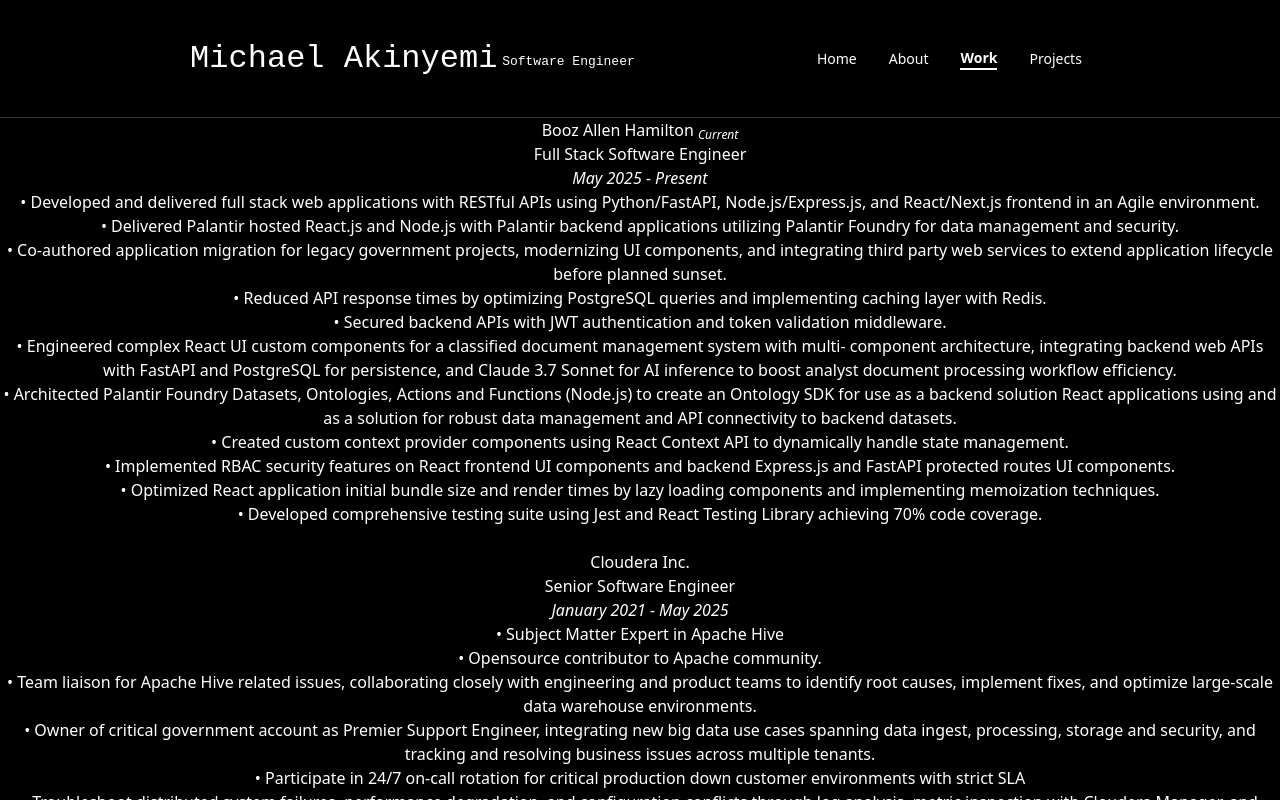
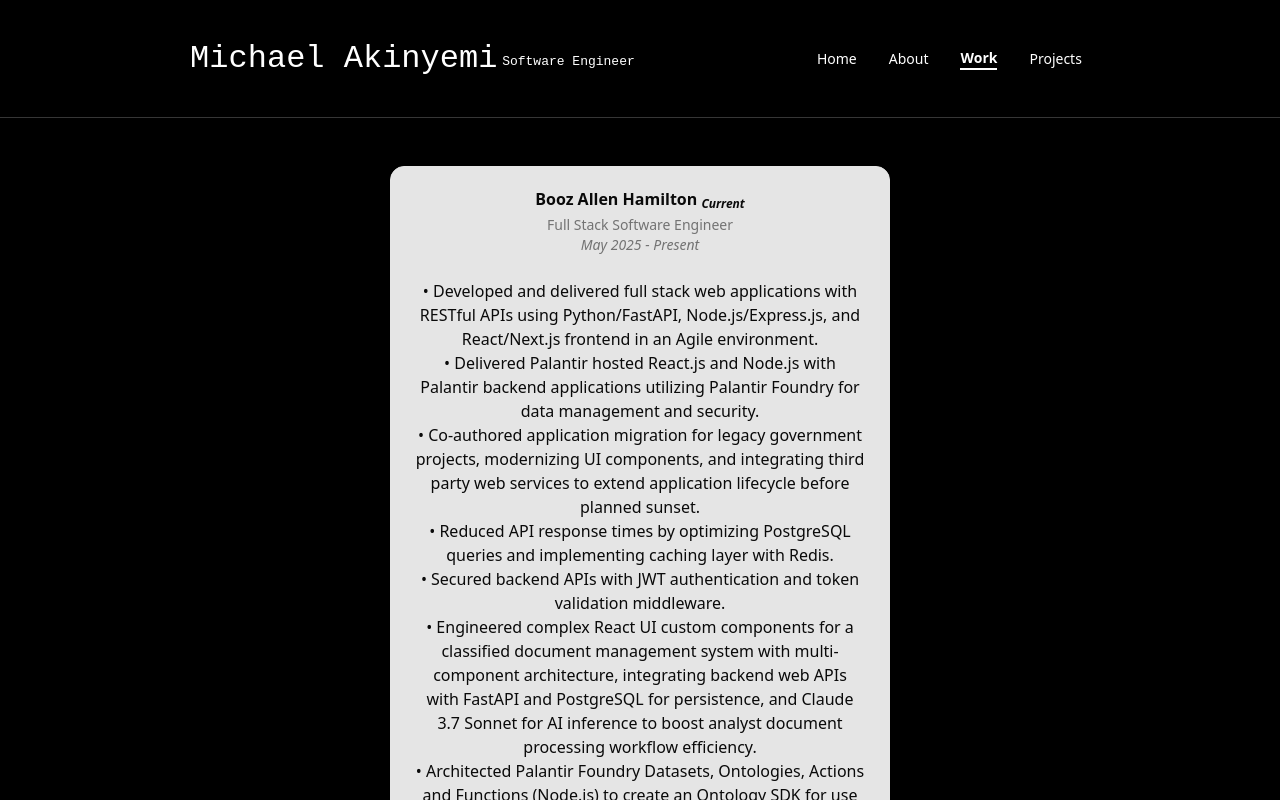
Before and after one commit to makinyemi/my-portfolio, a React (Vite) app: page /work in a window 1280 px wide. Built offline with nearby package versions, Linux system fonts and the light colour scheme; a web font is replaced by a local one.

Commit message:
Added work experience (to be redesigned)

```diff
--- a/src/components/Work/Work.css
+++ b/src/components/Work/Work.css
@@ -1,3 +1,9 @@
 .WorkSection {
+  display: flex;
+  flex-direction: column;
+  align-items: center;
+}
 
+.Experience {
+  width: 500px;
 }
--- a/src/components/Work/Work.tsx
+++ b/src/components/Work/Work.tsx
@@ -1,83 +1,110 @@
+import {
+  Card,
+  CardContent,
+  CardDescription,
+  CardHeader,
+  CardTitle,
+} from '../ui/card'
 import './Work.css'
 
 const Work = () => {
   return (
-    <div className="Section">
+    <div className="Section my-12">
       <section className="WorkSection">
+        <Card className="Experience bg-border">
+          <CardHeader>
+            <CardTitle>
               <h3>
                 Booz Allen Hamilton{' '}
                 <sub>
                   <em>Current</em>
                 </sub>
               </h3>
+            </CardTitle>
+            <CardDescription>
               <span>Full Stack Software Engineer</span>
               <p>
                 <em>May 2025 - Present</em>
               </p>
-
+            </CardDescription>
+          </CardHeader>
+          <CardContent>
             <ul>
               <li>
-            • Developed and delivered full stack web applications with RESTful
-            APIs using Python/FastAPI, Node.js/Express.js, and React/Next.js
-            frontend in an Agile environment.
+                • Developed and delivered full stack web applications with
+                RESTful APIs using Python/FastAPI, Node.js/Express.js, and
+                React/Next.js frontend in an Agile environment.
               </li>
               <li>
                 • Delivered Palantir hosted React.js and Node.js with Palantir
-            backend applications utilizing Palantir Foundry for data management
-            and security.
+                backend applications utilizing Palantir Foundry for data
+                management and security.
               </li>
               <li>
-            • Co-authored application migration for legacy government projects,
-            modernizing UI components, and integrating third party web services
-            to extend application lifecycle before planned sunset.
+                • Co-authored application migration for legacy government
+                projects, modernizing UI components, and integrating third party
+                web services to extend application lifecycle before planned
+                sunset.
               </li>
               <li>
-            • Reduced API response times by optimizing PostgreSQL queries and
-            implementing caching layer with Redis.
+                • Reduced API response times by optimizing PostgreSQL queries
+                and implementing caching layer with Redis.
               </li>
               <li>
-            • Secured backend APIs with JWT authentication and token validation
-            middleware.
+                • Secured backend APIs with JWT authentication and token
+                validation middleware.
               </li>
               <li>
                 • Engineered complex React UI custom components for a classified
                 document management system with multi- component architecture,
                 integrating backend web APIs with FastAPI and PostgreSQL for
-            persistence, and Claude 3.7 Sonnet for AI inference to boost analyst
-            document processing workflow efficiency.
+                persistence, and Claude 3.7 Sonnet for AI inference to boost
+                analyst document processing workflow efficiency.
               </li>
               <li>
                 • Architected Palantir Foundry Datasets, Ontologies, Actions and
-            Functions (Node.js) to create an Ontology SDK for use as a backend
-            solution React applications using and as a solution for robust data
-            management and API connectivity to backend datasets.
+                Functions (Node.js) to create an Ontology SDK for use as a
+                backend solution React applications using and as a solution for
+                robust data management and API connectivity to backend datasets.
               </li>
               <li>
-            • Created custom context provider components using React Context API
-            to dynamically handle state management.
+                • Created custom context provider components using React Context
+                API to dynamically handle state management.
               </li>
               <li>
-            • Implemented RBAC security features on React frontend UI components
-            and backend Express.js and FastAPI protected routes UI components.
+                • Implemented RBAC security features on React frontend UI
+                components and backend Express.js and FastAPI protected routes
+                UI components.
               </li>
               <li>
-            • Optimized React application initial bundle size and render times
-            by lazy loading components and implementing memoization techniques.
+                • Optimized React application initial bundle size and render
+                times by lazy loading components and implementing memoization
+                techniques.
               </li>
               <li>
-            • Developed comprehensive testing suite using Jest and React Testing
-            Library achieving 70% code coverage.
+                • Developed comprehensive testing suite using Jest and React
+                Testing Library achieving 70% code coverage.
               </li>
             </ul>
+          </CardContent>
+        </Card>
       </section>
       <br />
       <section className="WorkSection">
-        <div>
+        <Card className="Experience bg-border">
+          <CardHeader>
+            <CardTitle>
+              {' '}
               <h3>Cloudera Inc. </h3>
+            </CardTitle>
+            <CardDescription>
               <span>Senior Software Engineer</span>
               <p>
                 <em>January 2021 - May 2025</em>
               </p>
+            </CardDescription>
+          </CardHeader>
+          <CardContent>
             <ul>
               <li>• Subject Matter Expert in Apache Hive</li>
               <li>• Opensource contributor to Apache community.</li>
@@ -89,9 +116,9 @@
               </li>
               <li>
                 • Owner of critical government account as Premier Support
-              Engineer, integrating new big data use cases spanning data ingest,
-              processing, storage and security, and tracking and resolving
-              business issues across multiple tenants.
+                Engineer, integrating new big data use cases spanning data
+                ingest, processing, storage and security, and tracking and
+                resolving business issues across multiple tenants.
               </li>
               <li>
                 • Participate in 24/7 on-call rotation for critical production
@@ -104,12 +131,24 @@
                 engineering teams. compliance.
               </li>
             </ul>
-        </div>
-        <div>
+          </CardContent>
+        </Card>
+        <br />
+
+        <Card className="Experience bg-border">
+          <CardHeader>
+            <CardTitle>
+              {' '}
+              <h3>Cloudera Inc. </h3>
+            </CardTitle>
+            <CardDescription>
               <span>Software Engineer</span>
               <p>
                 <em>January 2021 - May 2025</em>
               </p>
+            </CardDescription>
+          </CardHeader>
+          <CardContent>
             <ul>
               <li>
                 • Debugged and optimized long running or hanging Hive, Spark and
@@ -117,13 +156,13 @@
               </li>
               <li>
                 • Resolved security and network communication issues related to
-              TLS certificates, AD/LDAP and Kerberos in customer environments to
-              protect data integrity.
+                TLS certificates, AD/LDAP and Kerberos in customer environments
+                to protect data integrity.
               </li>
               <li>
-              • Diagnose, resolved, and performed RCA on issues related to HDFS,
-              YARN, Hive, Spark, Zookeeper, NiFi etc. in multi-node cluster
-              environments.
+                • Diagnose, resolved, and performed RCA on issues related to
+                HDFS, YARN, Hive, Spark, Zookeeper, NiFi etc. in multi-node
+                cluster environments.
               </li>
               <li>
                 • Delivered enterprise level support for big data and analytics
@@ -136,20 +175,28 @@
               <li>
                 • Wrote technical documentation and knowledge articles to track
                 new bugs and provided solutions to product issues to reduce the
-              number of new support tickets opened for related issues and reduce
-              case lifetime.
+                number of new support tickets opened for related issues and
+                reduce case lifetime.
               </li>
             </ul>
-        </div>
+          </CardContent>
+        </Card>
       </section>
       <br />
       <section className="WorkSection">
-        <div>
+        <Card className="Experience bg-border">
+          <CardHeader>
+            <CardTitle>
               <h3>Willetts Technology</h3>
+            </CardTitle>
+            <CardDescription>
               <span>Software Engineer Intern</span>
               <p>
                 <em>September 2020 - January 2021</em>
               </p>
+            </CardDescription>
+          </CardHeader>
+          <CardContent>
             <ul>
               <li>
                 • Assisted in development, maintenance and delivery of WordPress
@@ -157,20 +204,21 @@
               </li>
               <li>
                 • Helped integrated SAML SSO authentication into a mobile React
-              Native application to enhance security, increase the customers end
-              users’ productivity and users experience navigating application
-              services.
+                Native application to enhance security, increase the customers
+                end users’ productivity and users experience navigating
+                application services.
               </li>
               <li>
-              • Added an auditing tool feature to a health care user management
-              system to monitor audits to system data.
+                • Added an auditing tool feature to a health care user
+                management system to monitor audits to system data.
               </li>
               <li>
-              • Redesigned a customer website promotion page to increase monthly
-              subscriptions by 20%.
+                • Redesigned a customer website promotion page to increase
+                monthly subscriptions by 20%.
               </li>
             </ul>
-        </div>
+          </CardContent>
+        </Card>
       </section>
     </div>
   )
```
Lines whose indentation alone changed are shown as unchanged.
